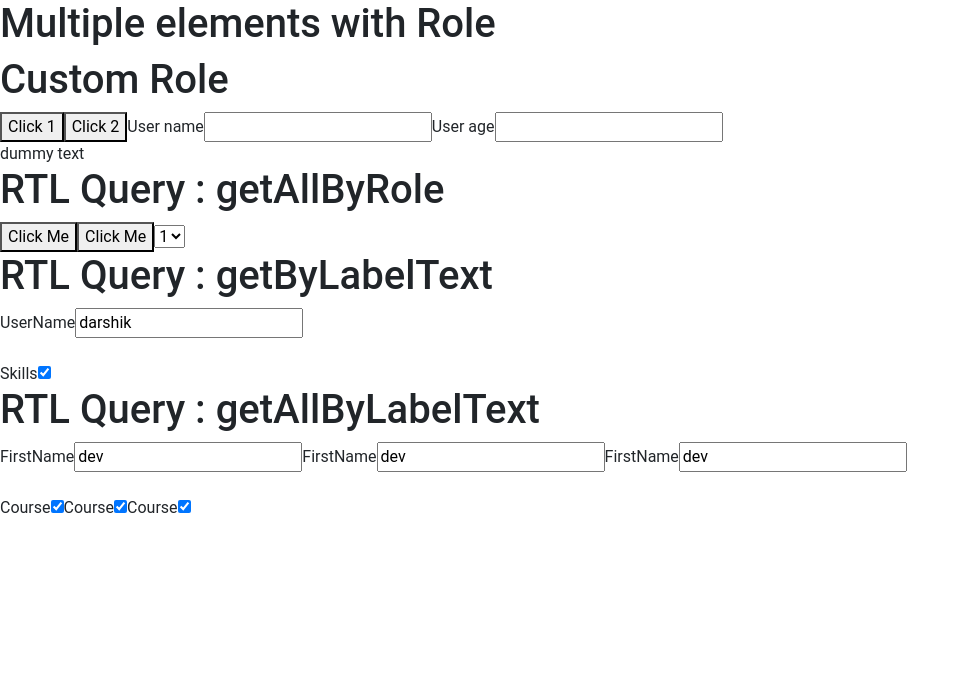
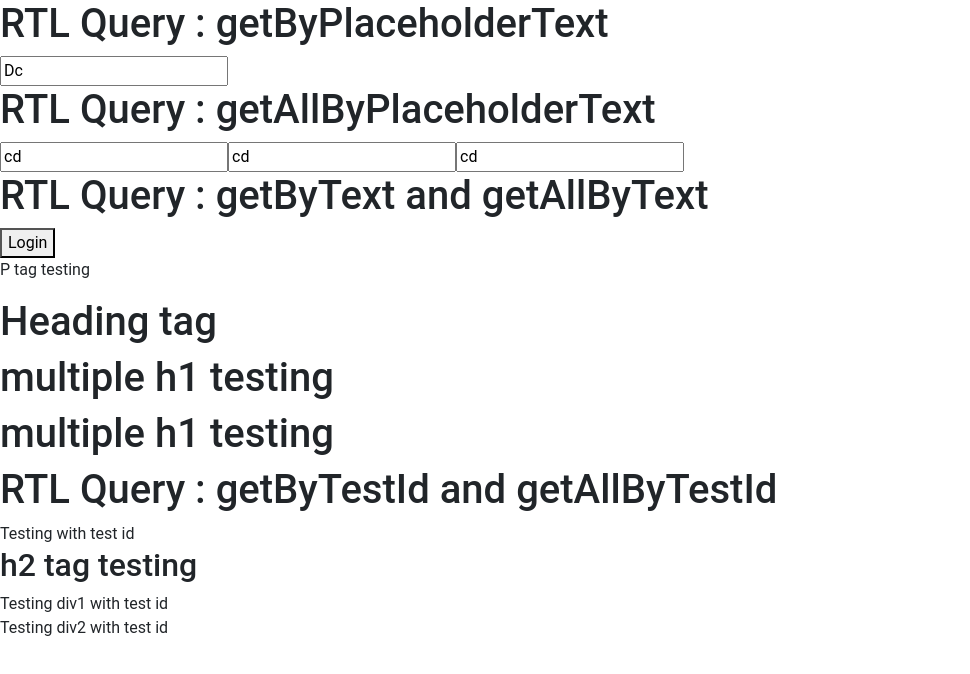
Before and after one commit to Darshikchovatiya/Test_cases_demo, a React (Vite) app: page / in a window 1280 px wide. Shown: the top 674 px of the page, without its empty margins (0-970 px from the left). Built offline with nearby package versions, Linux system fonts and the light colour scheme.

Commit message:
RTL : getAllByTestId Testing

```diff
--- a/src/App.jsx
+++ b/src/App.jsx
@@ -1,25 +1,22 @@
-import React, { useState } from 'react'
-import Add_stu from './component/Add_stu/Add_stu'
-import View_stu from './component/View_stu/View_stu'
-import Header from './component/Header/Header'
-import { Route, Routes } from 'react-router'
-import Home from './component/Home/Home'
-import Edit_stu from './component/Edit_stu/Edit_stu'
-import View from './component/View/View'
-import Users from './Users'
-import handleOtherMethod from './helper'
+import React, { useState } from "react";
+import Add_stu from "./component/Add_stu/Add_stu";
+import View_stu from "./component/View_stu/View_stu";
+import Header from "./component/Header/Header";
+import { Route, Routes } from "react-router";
+import Home from "./component/Home/Home";
+import Edit_stu from "./component/Edit_stu/Edit_stu";
+import View from "./component/View/View";
+import Users from "./Users";
+import handleOtherMethod from "./helper";
 
 function App() {
-
-    const [data, setData] = useState('');
-    const [data1, setData1] = useState('');
-    const [data2, setData2] = useState('');
+  const [data, setData] = useState("");
+  const [data1, setData1] = useState("");
+  const [data2, setData2] = useState("");
 
   const handleData = () => {
     setData2("Hello");
-    }
-
-
+  };
 
   return (
     <>
@@ -47,13 +44,11 @@ function App() {
 
         <h2>{data2}</h2> */}
 
-
       {/* <h1>getByRole Query</h1>
         <input type="text" defaultValue="hello" disabled />
         <button>Click me</button> */}
 
-
-        <h1>Multiple elements with Role</h1>
+      {/* <h1>Multiple elements with Role</h1>
         <h1>Custom Role</h1>
         <button>Click 1</button>
         <button>Click 2</button>
@@ -111,7 +106,38 @@ function App() {
             <label htmlFor="course3">Course</label>
             <input type="checkbox" id="course3" defaultChecked={true} />
 
+        </div> */}
+
+      <div className="App">
+        <h1>RTL Query : getByPlaceholderText</h1>
+        <input type="text" placeholder="enter username" defaultValue="Dc" />
+
+        <h1>RTL Query : getAllByPlaceholderText</h1>
+        <input type="text" placeholder="enter name" defaultValue="cd" />
+        <input type="text" placeholder="enter name" defaultValue="cd" />
+        <input type="text" placeholder="enter name" defaultValue="cd" />
       </div>
+
+      <div className="App">
+        <h1>RTL Query : getByText and getAllByText</h1>
+        <button>Login</button>
+        <p className="paraStyle" id="p1">P tag testing</p>
+        <h1>Heading tag</h1>
+
+        <h1>multiple h1 testing</h1>
+        <h1>multiple h1 testing</h1>
+      </div>
+
+      <div className="App">
+        <h1>RTL Query : getByTestId and getAllByTestId</h1>
+        <div data-testid="divtest1">Testing with test id</div>
+        <h2 data-testid="h2test">h2 tag testing</h2>
+
+        <div data-testid="div1test">Testing div1 with test id</div>
+        <div data-testid="div1test">Testing div2 with test id</div>
+
+      </div>
+
 
       {/* <Header />
             <Routes>
@@ -122,7 +148,7 @@ function App() {
                 <Route path='/view' element={<View />} />
             </Routes> */}
     </>
-    )
+  );
 }
 
-export default App
+export default App;
```
Also changed, not shown: 1 other file (tests, documents, lock files or other folders). Lines whose indentation alone changed are shown as unchanged.
